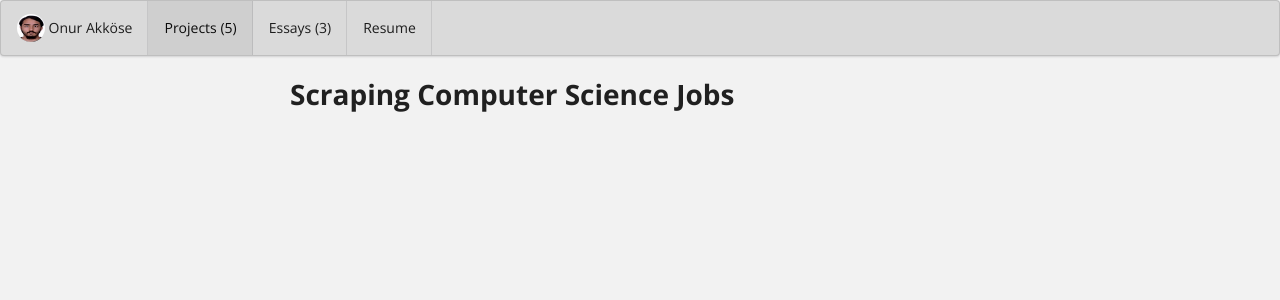
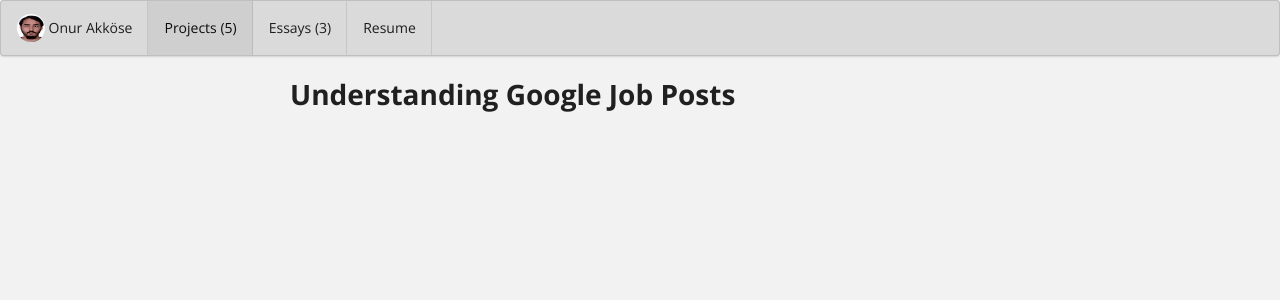
Before and after one commit to OnurAkkose/OnurAkkose.github.io, a Jekyll site: the page built from projects/project-5.md, in a window 1280 px wide. Shown: the top 300 px of the page. Built offline with Jekyll 4.4.1, drawn with Linux system fonts in a browser that asks for light colours.

Commit message:
Update project-5.md

```diff
--- a/projects/project-5.md
+++ b/projects/project-5.md
@@ -1,8 +1,8 @@
 ---
 layout: project
 type: project
-image: images/bilgisayarBilimleri.png
-title: Scraping Computer Science Jobs
+image: images/howtogetjob-atgoogle.png
+title: Understanding Google Job Posts
 permalink: projects/NLP
 # All dates must be YYYY-MM-DD format!
 date: 2020-07-07
@@ -10,6 +10,6 @@ labels:
   - NLP
   - Machine Learning
 
-summary: A NLP project to learn what qualifications are required in job posting
-projecturl: https://github.com/OnurAkkose/BilgisayarBilimleriSektorBeklentileri
+summary: A NLP project to learn what qualifications are required by Google
+projecturl: https://github.com/OnurAkkose/How_to_get_a_job_at_Google
 ---
```
